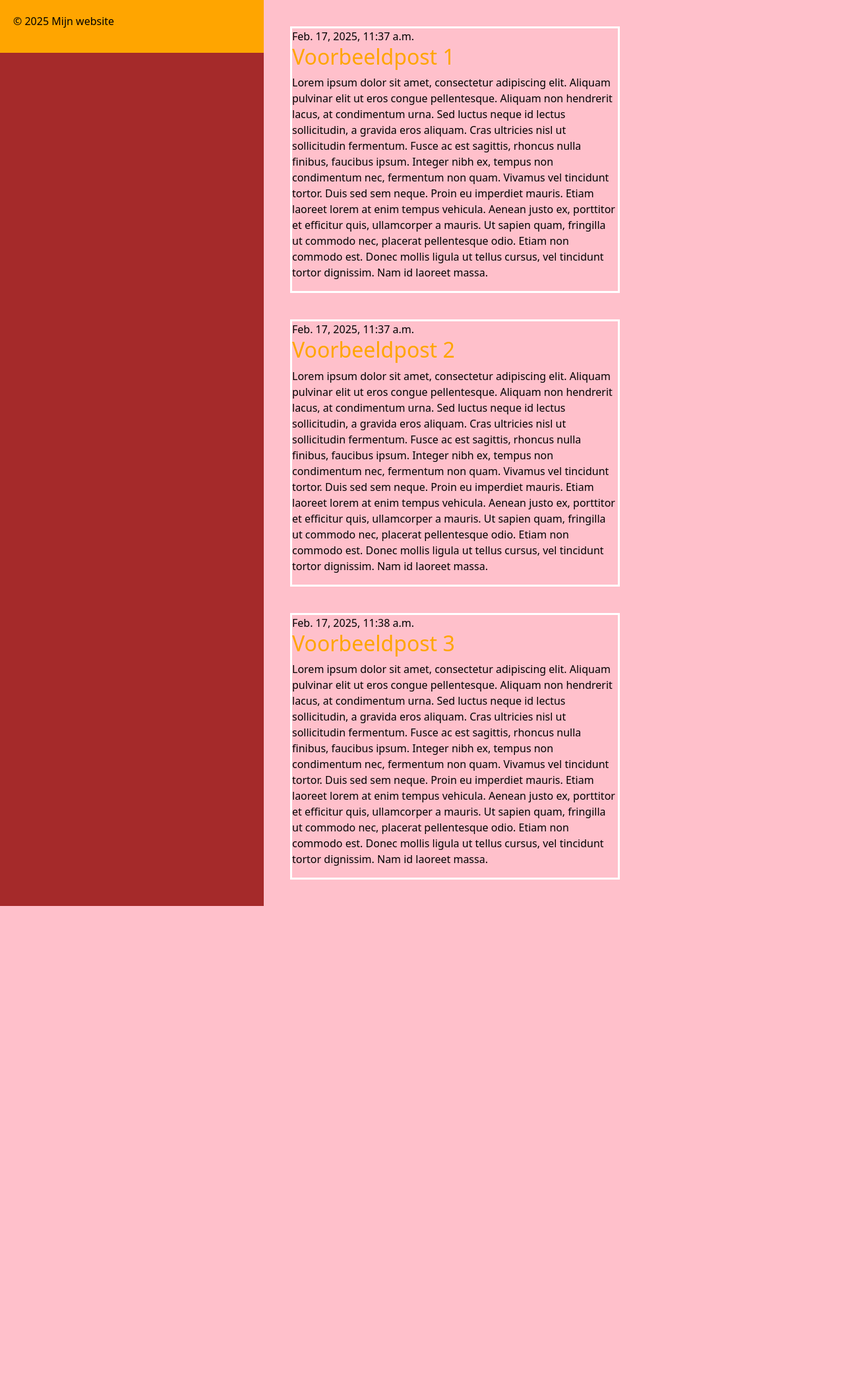
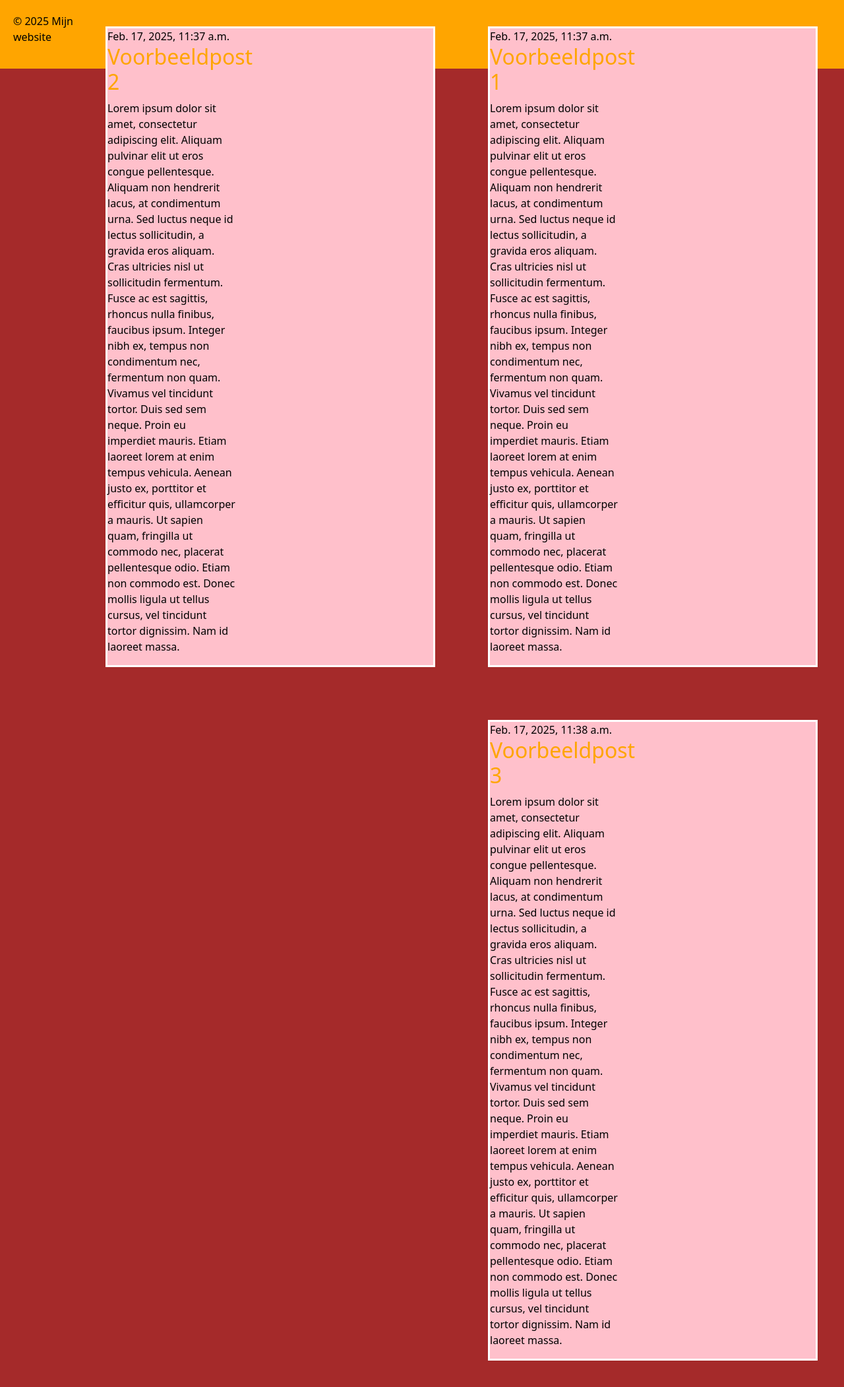
Before and after one commit to MickaelDL27/testDjango, a Django app: page / in a window 1280 px wide. Shown: the part 136-2238 px from the top of the page at 66% size. Before the commit the page ends 1509 px from the top, so only its background shows below. Run offline with Django 5.2, Linux system fonts and the light colour scheme; data comes from the database, SQL or seed files in the repository; some libraries are stand-ins or nearby versions.

Commit message:
HuiswerkL5

```diff
--- a/mysite/blog/static/css/stijl.css
+++ b/mysite/blog/static/css/stijl.css
@@ -19,18 +19,14 @@
     padding: 20px;
 }
 
-main
-{
-    background-color: pink;
-    float: right;
-    padding-right: 300px;
-}
 article
 {
     background-color: pink;
     width: 500px;
     margin: 40px;
     border: 3px solid white;
+    float: right;
+    padding-right: 300px;
 }
 
 h2 a
```
